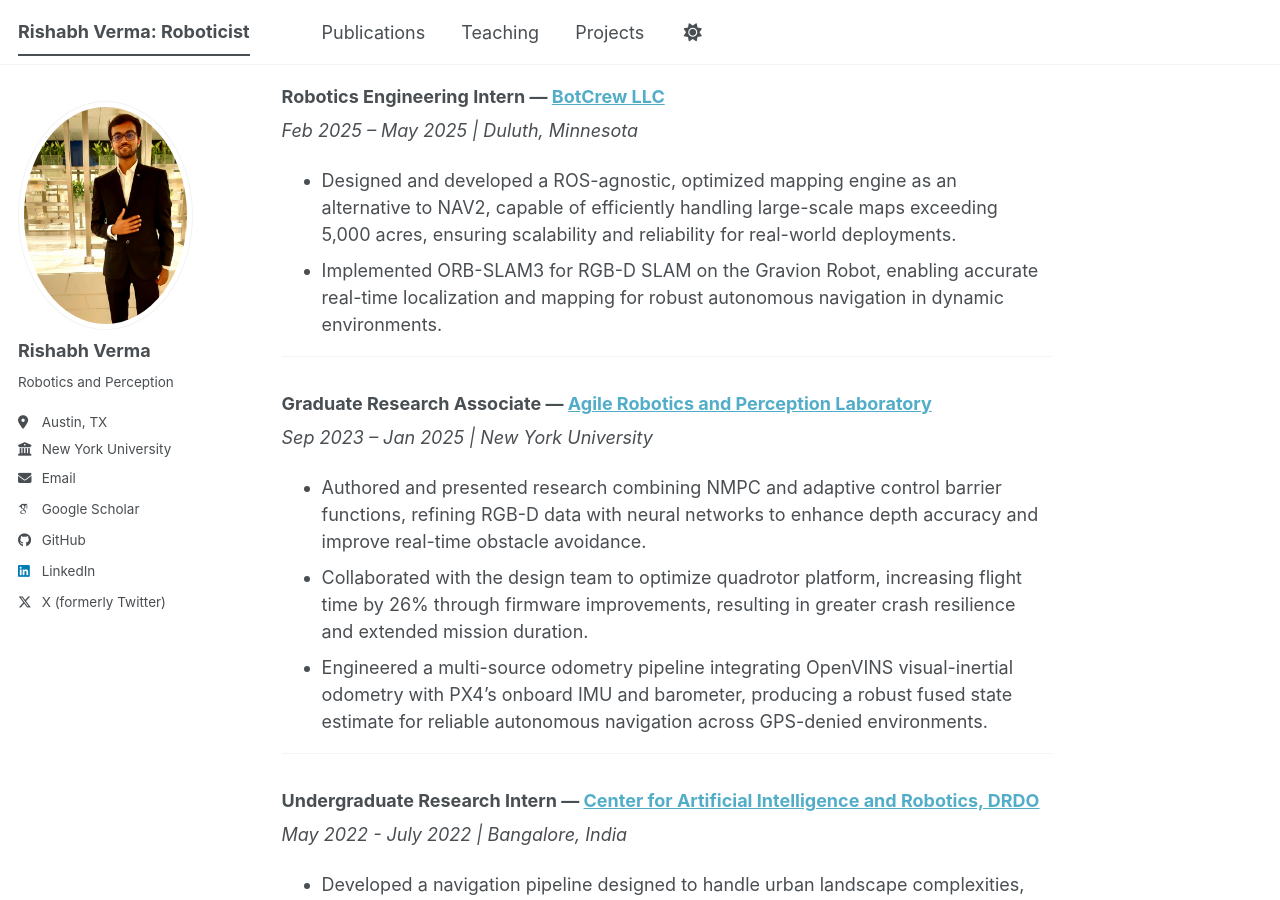
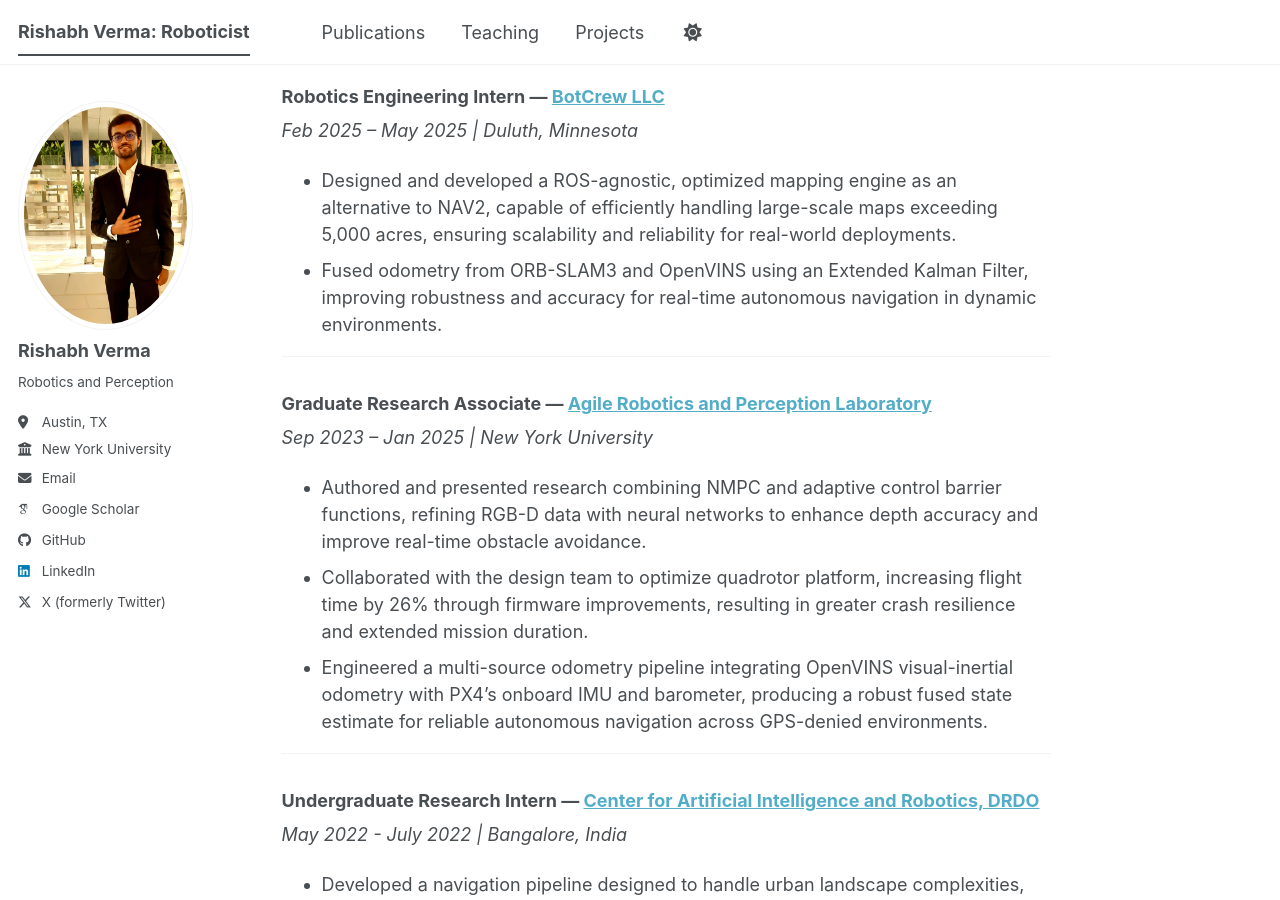
Before and after one commit to RiVer2000/RiVer2000.github.io, a Jekyll site: the page built from _pages/about.md, in a window 1280 px wide and 900 px high, scrolled down 891 px. Built offline with Jekyll 4.4.1, drawn with Linux system fonts in a browser that asks for light colours; some web fonts are replaced; a script bundle is joined from its source files by our own code; library files that are not in the unit come from our copies.

Commit message:
update
update

```diff
--- a/_pages/about.md
+++ b/_pages/about.md
@@ -27,7 +27,7 @@ Beyond research I enjoy reading, playing cricket, video games, cooking and sketc
 *Feb 2025 – May 2025 | Duluth, Minnesota*
 
 - Designed and developed a ROS-agnostic, optimized mapping engine as an alternative to NAV2, capable of efficiently handling large-scale maps exceeding 5,000 acres, ensuring scalability and reliability for real-world deployments.
-- Implemented ORB-SLAM3 for RGB-D SLAM on the Gravion Robot, enabling accurate real-time localization and mapping for robust autonomous navigation in dynamic environments.
+- Fused odometry from ORB-SLAM3 and OpenVINS using an Extended Kalman Filter, improving robustness and accuracy for real-time autonomous navigation in dynamic environments.
 
 ---
 
```
